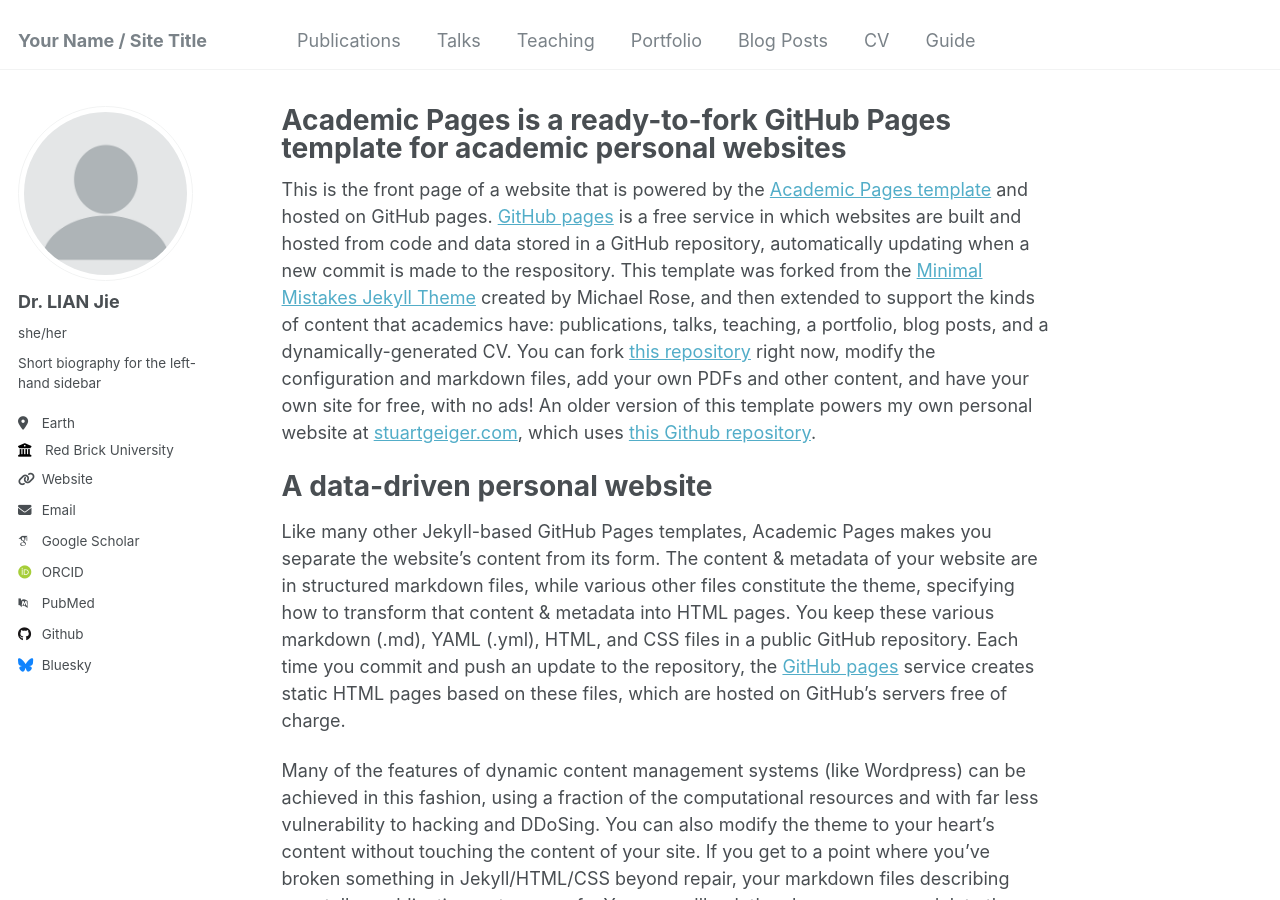
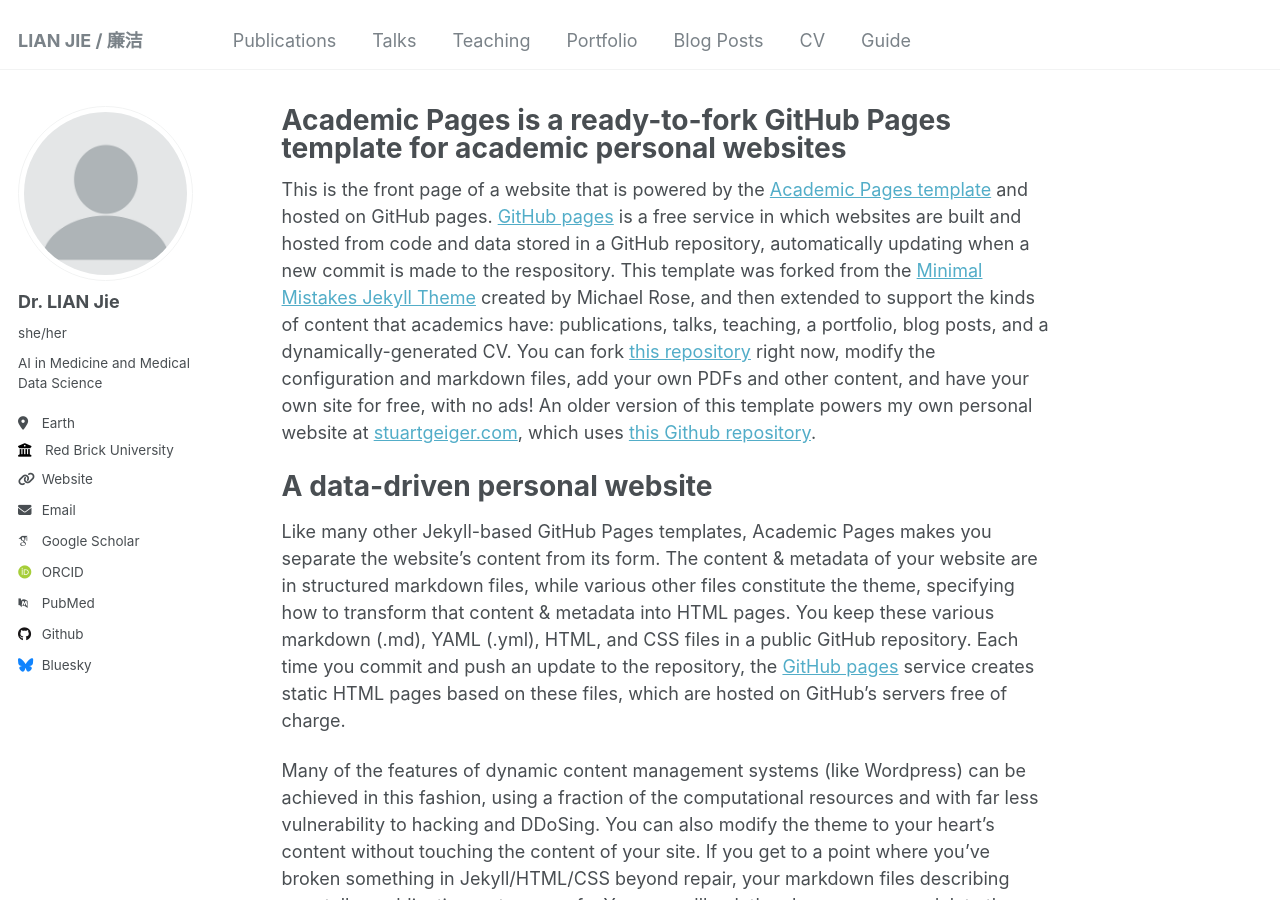
Before and after one commit to SereneLian/SereneLian.github.io, a Jekyll site: the page built from _pages/about.md, in a window 1280 px wide and 900 px high. Built offline with Jekyll 4.4.1, drawn with Linux system fonts in a browser that asks for light colours; some web fonts are replaced.

Commit message:
Update _config.yml

```diff
--- a/_config.yml
+++ b/_config.yml
@@ -8,13 +8,13 @@
 
 # Basic Site Settings
 locale                   : "en-UK"
-title                    : "Your Name / Site Title"
+title                    : "LIAN JIE / 廉洁"
 title_separator          : "-"
 name                     : &name "Your Name"
 description              : &description "personal description"
-url                      : https://academicpages.github.io # the base hostname & protocol for your site e.g. "https://mmistakes.github.io"
+url                      : https://SereneLian.github.io # the base hostname & protocol for your site e.g. "https://mmistakes.github.io"
 baseurl                  : "" # the subpath of your site, e.g. "/blog"
-repository               : "academicpages/academicpages.github.io"
+repository               : "SereneLian/SereneLian.github.io"
 
 # Site Author - The following control what appear as part of the author content on the side bar.
 #               If a field is blank the icon and link will not appear, otherwise it will be shown.
@@ -24,7 +24,7 @@ author:
   avatar           : "profile.png"
   name             : "Dr. LIAN Jie"
   pronouns         : "she/her"
-  bio              : "Short biography for the left-hand sidebar"
+  bio              : "AI in Medicine and Medical Data Science"
   location         : "Earth"
   employer         : "Red Brick University"
   uri              : 'https://serenelian.github.io/'
```
